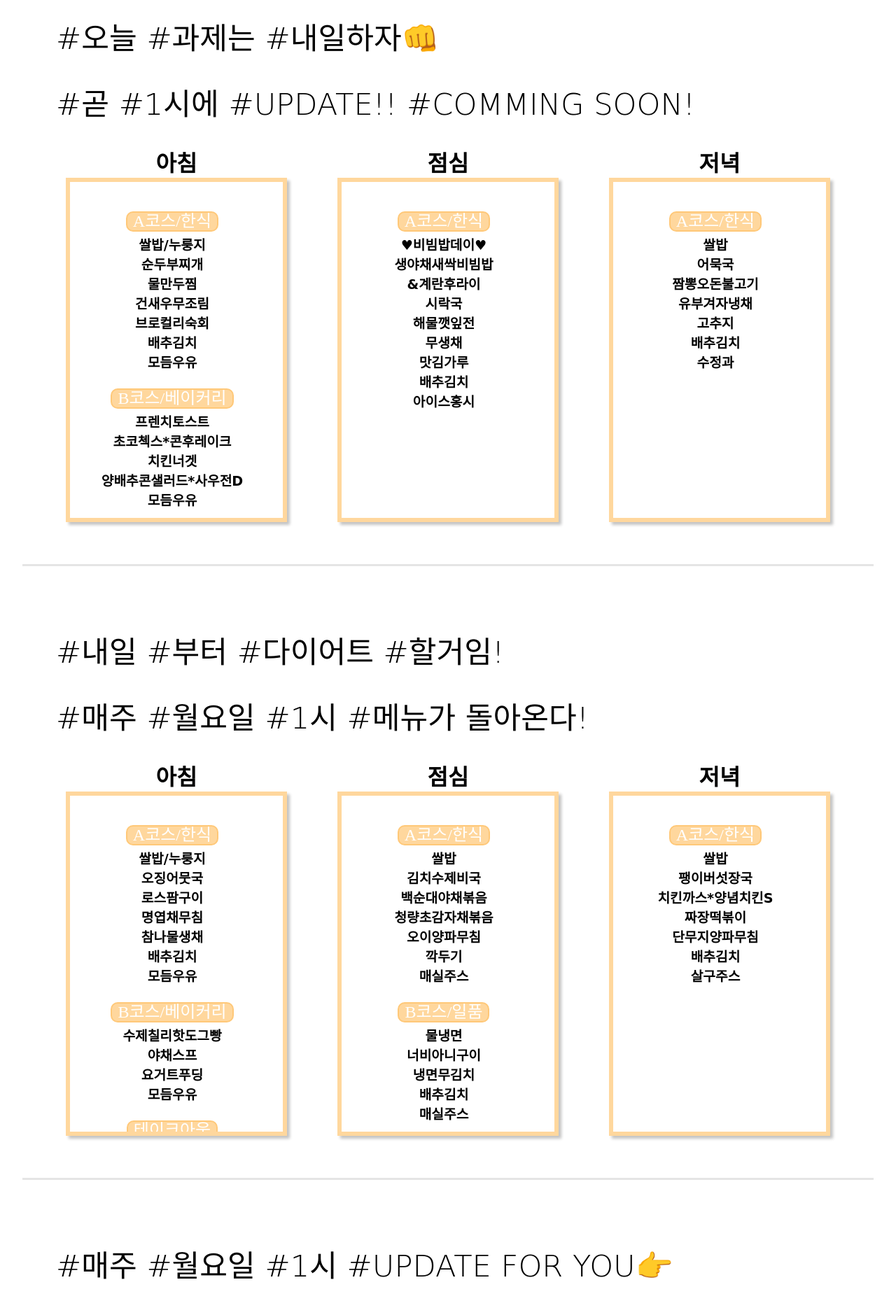
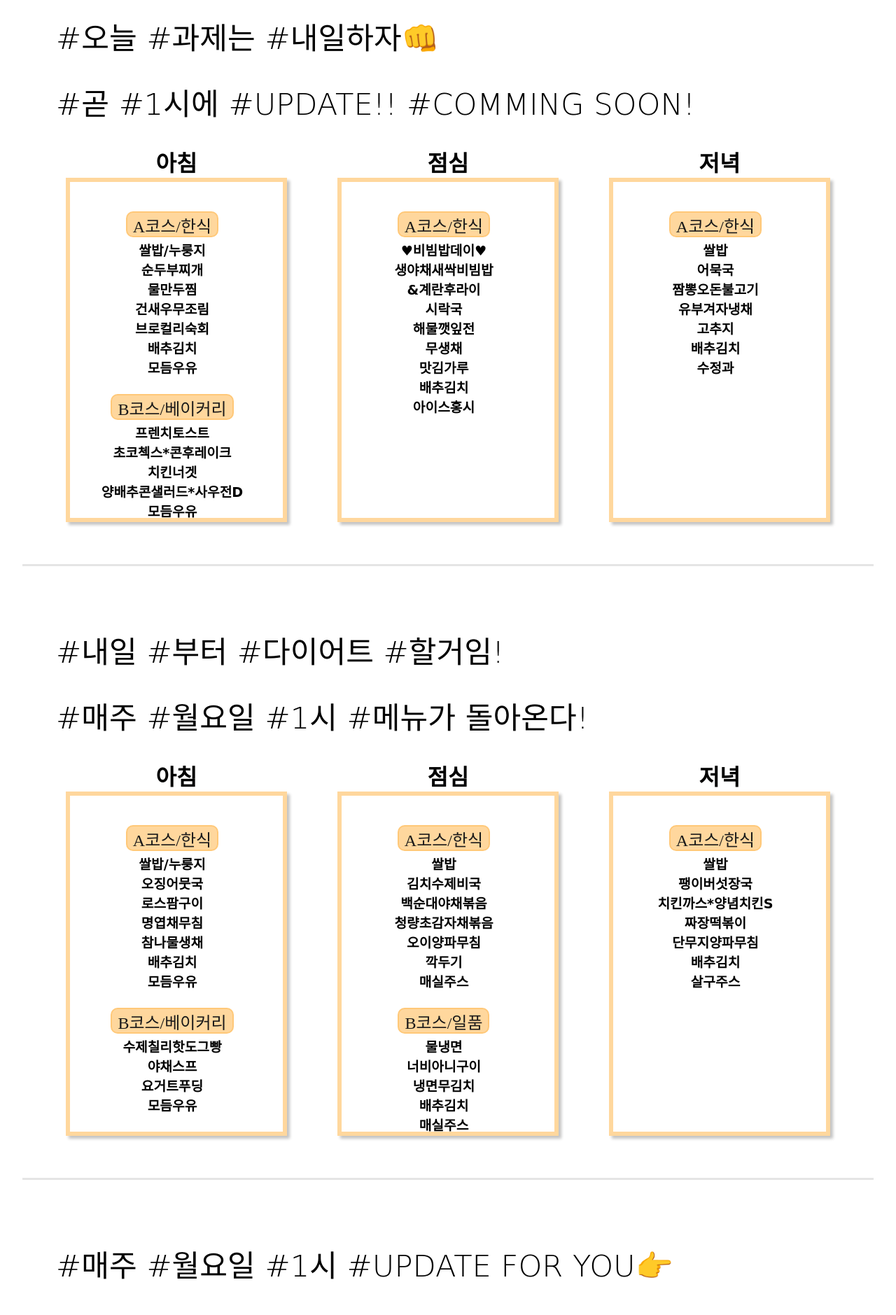
Before and after one commit to DonghyeonKang/AramByeol, a Flask app: template templates/error/index.html in a window 1280 px wide. Shown: the part 551-2430 px from the top of the page at 70% size. Run offline with Flask 2, Linux system fonts and the light colour scheme; the template is opened without the code that fills it, so the values that code supplies are empty; data comes from the database, SQL or seed files in the repository; parts of the project's set-up code (start-up, migrations or seed data) failed here and were passed over; some libraries are stand-ins or nearby versions; some web fonts are replaced.

Commit message:
Update css

```diff
--- a/static/css/index.css
+++ b/static/css/index.css
@@ -265,10 +265,10 @@ html::-webkit-scrollbar-thumb:hover {background: #dbb543;}
 .course {
   display: inline-block;
   margin-bottom: 0.25rem;
-  padding: 0 0.5rem;
+  padding: 0.5rem 0.5rem 0;
   border: 2px solid #ffbf619e;
   background: #ffbf619e;
-  color: rgb(255, 255, 255);
+  color: #1a1a1a;
   line-height: 25px;
   font-size: 1.5rem;
   border-radius: 10px 10px;
```
